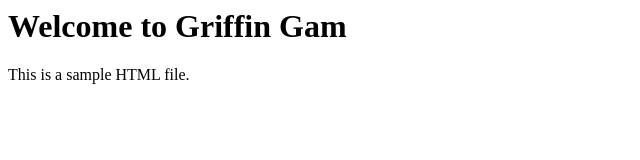
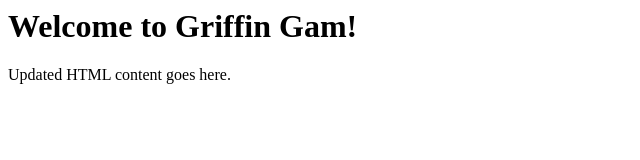
Before and after one commit to 7249rr2n6t-ops/griffin-gam, a plain HTML site: page index.html in a window 1280 px wide. Shown: the full height of the page, 0-640 px from the left. Drawn offline with Linux system fonts and the light colour scheme.

Commit message:
Update index.html with new HTML content (replaced existing content).

```diff
--- a/index.html
+++ b/index.html
@@ -1,9 +1,9 @@
 <html>
   <head>
-    <title>Sample HTML</title>
+    <title>My Updated HTML</title>
   </head>
   <body>
-    <h1>Welcome to Griffin Gam</h1>
-    <p>This is a sample HTML file.</p>
+    <h1>Welcome to Griffin Gam!</h1>
+    <p>Updated HTML content goes here.</p>
   </body>
 </html>
```
